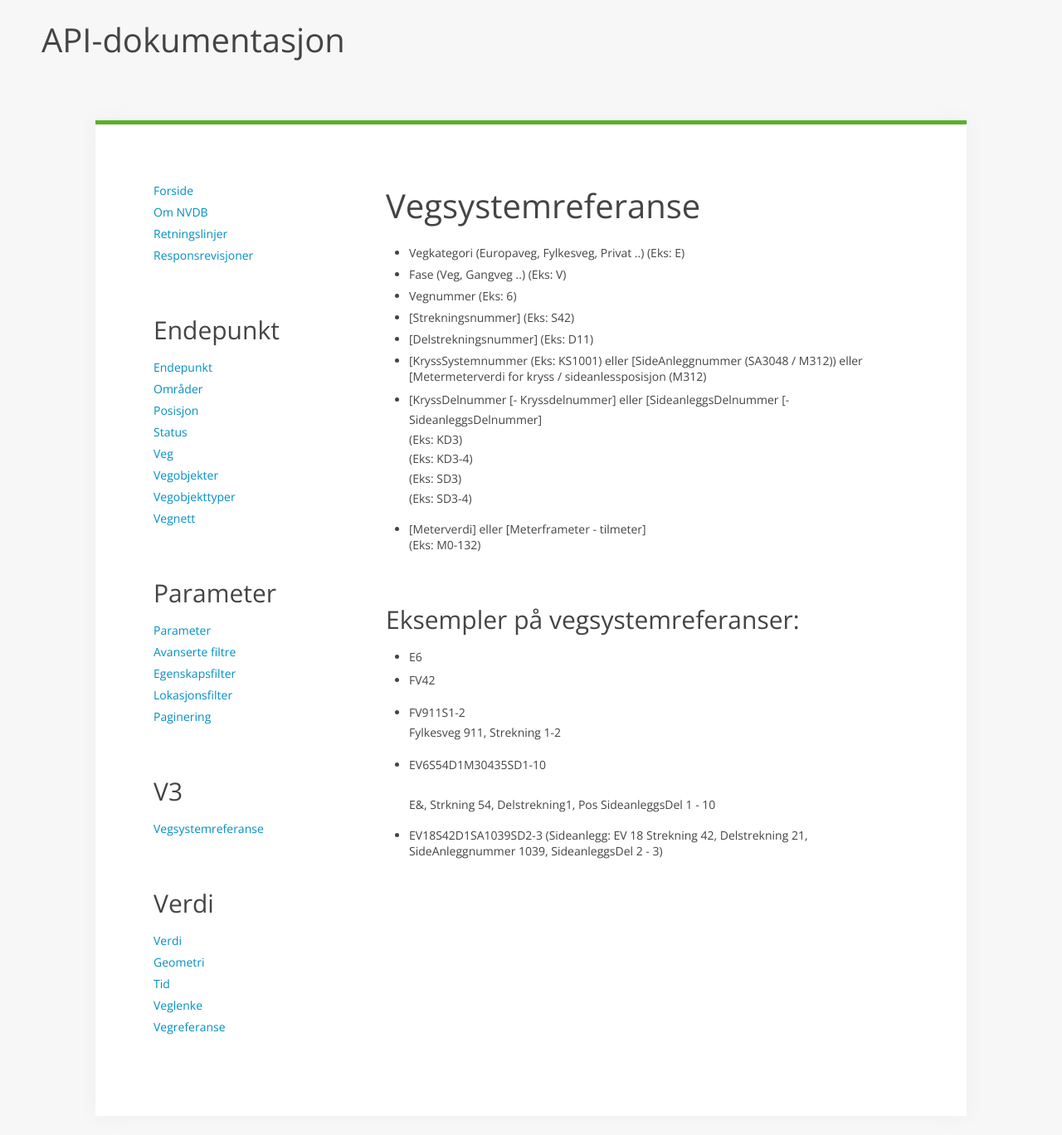
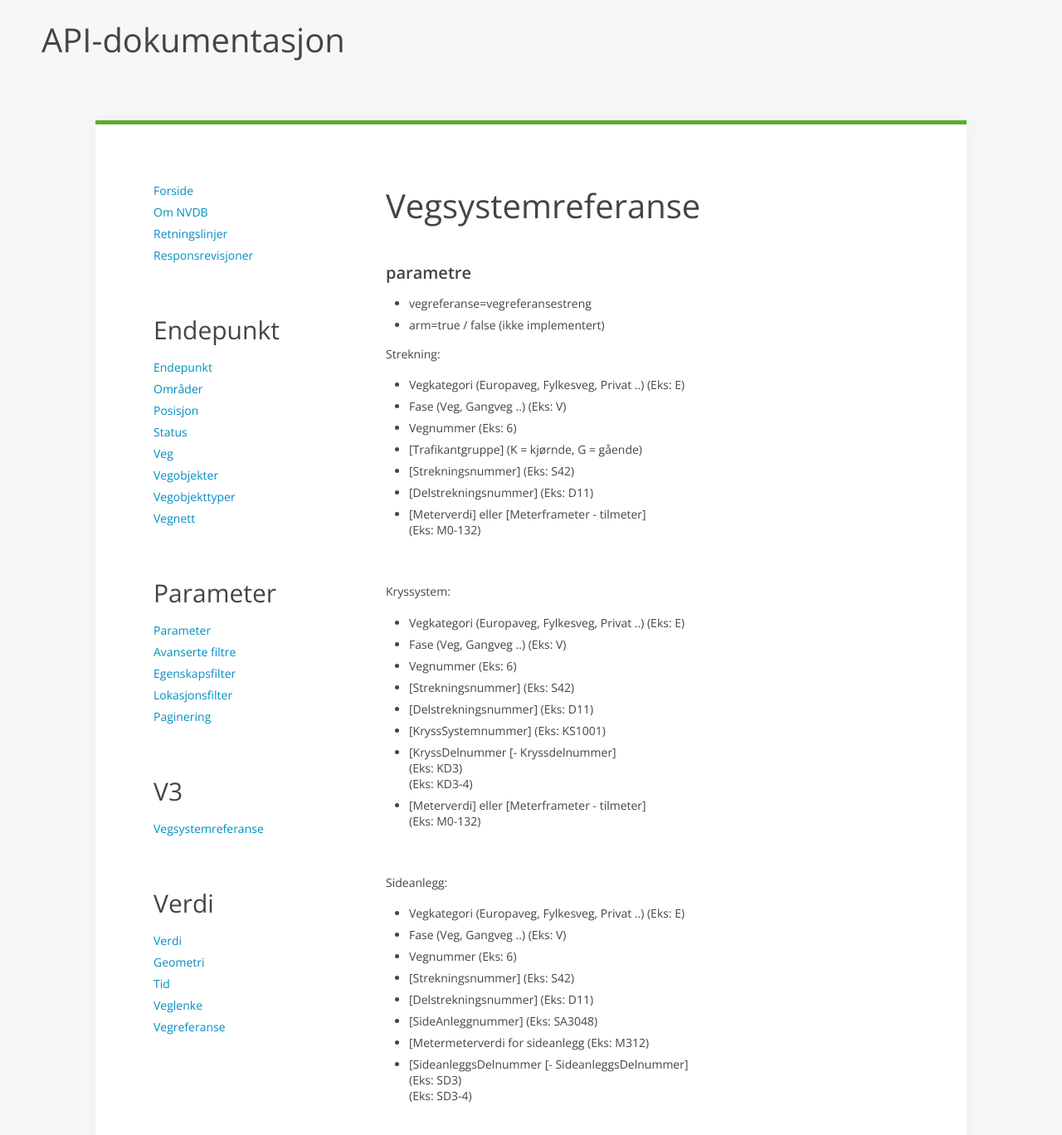
Before and after one commit to nvdb-vegdata/apidokumentasjon, a Jekyll site: the page built from v3/vegsystemreferanse.md, in a window 1280 px wide and 1400 px high. Shown: the top 1368 px of the window at 83% size. Built offline with Jekyll 4.4.1, drawn with Linux system fonts in a browser that asks for light colours; our own code applies the rules of GitHub Pages for plain Markdown files; some of the changed text lies outside the part shown.

Commit message:
NVDB-3794: Update Vegsystemreferanse

```diff
--- a/v3/vegsystemreferanse.md
+++ b/v3/vegsystemreferanse.md
@@ -3,36 +3,70 @@
 # Vegsystemreferanse
 
 
+### parametre
+* vegreferanse=vegreferansestreng
+* arm=true / false    (ikke implementert)
+
+
+
+Strekning:
 - Vegkategori  (Europaveg, Fylkesveg, Privat ..)   (Eks: E)
 - Fase          (Veg, Gangveg ..)                  (Eks: V)
 - Vegnummer    (Eks:  6)
-- [Strekningsnummer]  (Eks:  S42)
-- [Delstrekningsnummer] (Eks: D11)
-- [KryssSystemnummer  (Eks:   KS1001)   eller
-  [SideAnleggnummer (SA3048  /   M312))  eller
-  [Metermeterverdi for kryss / sideanlessposisjon  (M312)
-- [KryssDelnummer  [-   Kryssdelnummer]  eller
-  [SideanleggsDelnummer  [- SideanleggsDelnummer]
-  (Eks:  KD3)  <br>
-  (Eks:  KD3-4)  <br>
-  (Eks:  SD3)   <br>
-  (Eks:  SD3-4)  <br>
-
+- [Trafikantgruppe]  (K = kjørnde, G = gående)
+- [Strekningsnummer]     (Eks:  S42)
+- [Delstrekningsnummer]  (Eks: D11)
 - [Meterverdi]  eller  [Meterframeter - tilmeter]  <br>
   (Eks: M0-132)
 
 
+<br>
+
+Kryssystem:
+- Vegkategori  (Europaveg, Fylkesveg, Privat ..)   (Eks: E)
+- Fase          (Veg, Gangveg ..)                  (Eks: V)
+- Vegnummer    (Eks:  6)
+- [Strekningsnummer]     (Eks:  S42)
+- [Delstrekningsnummer]  (Eks: D11)
+- [KryssSystemnummer]    (Eks:   KS1001)
+- [KryssDelnummer  [-   Kryssdelnummer]   <br>
+  (Eks:  KD3)  <br>
+  (Eks:  KD3-4)  <br>
+- [Meterverdi]  eller  [Meterframeter - tilmeter]  <br>
+  (Eks: M0-132)
+
+
+<br>
+
+Sideanlegg:
+- Vegkategori  (Europaveg, Fylkesveg, Privat ..)   (Eks: E)
+- Fase          (Veg, Gangveg ..)                  (Eks: V)
+- Vegnummer    (Eks:  6)
+- [Strekningsnummer]     (Eks:  S42)
+- [Delstrekningsnummer]  (Eks: D11)
+- [SideAnleggnummer]    (Eks: SA3048)
+- [Metermeterverdi for sideanlegg  (Eks: M312)
+- [SideanleggsDelnummer  [- SideanleggsDelnummer]
+  (Eks:  SD3)   <br>
+  (Eks:  SD3-4)  <br>
+
+
+
+<br>
 
 ## Eksempler på vegsystemreferanser:
 
--  E6
--  FV42
+-  ?vegsystemreferanse=EV6
+   Kategori Europaveg, fase Veg, vegnummer 6
 
--  FV911S1-2          <br>
-   Fylkesveg 911, Strekning 1-2
+-  ?vegsystemreferanse=FV42
+   Kategori  Fylkesveg, fase Veg, vegnummer 42
 
--  EV6S54D1M30435SD1-10        <br>
-   E&, Strkning 54, Delstrekning1,  Pos SideanleggsDel 1 - 10
+-  ?vegsystemreferanse=FV911S1-2
+   Kategori  Fylkesveg, fase Vef, Vegnummer 911, Strekning 1-2
 
+-  ?vegsystemreferanse=EV6S54D1M30435SD1-10
+   Kategori Europaveg, fase Veg, vegnummer 6, Strekning 54, Delstrekning1,  Pos for sideanlegg Meter 30435, SideanleggsDel 1 - 10
 
--   EV18S42D1SA1039SD2-3    (Sideanlegg: EV 18 Strekning 42, Delstrekning 21, SideAnleggnummer 1039, SideanleggsDel 2 - 3)
+-  ?vegsystemreferanse=EV18S42D1SA1039SD2-3
+   Sideanlegg: EV 18 Strekning 42, Delstrekning 21, SideAnleggnummer 1039, SideanleggsDel 2 - 3
```
